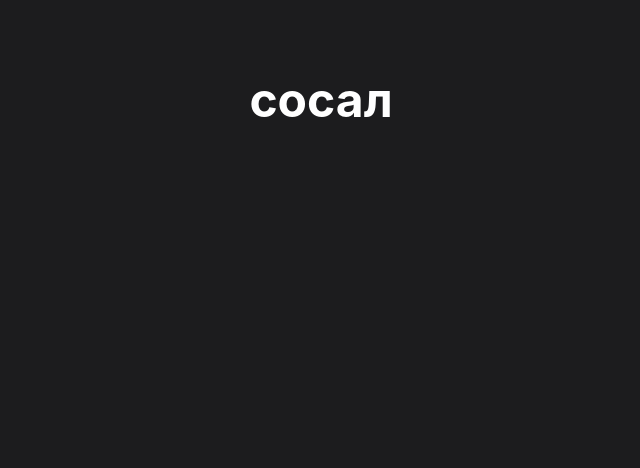
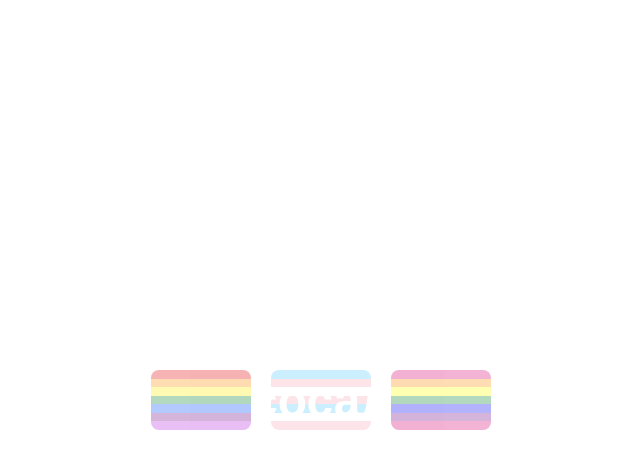
Before and after one commit to fejewfefwhyefwy753gg7y7rhf8hywgykjhgyu6/zoom-bot-app, a plain HTML site: page index.html in a window 1280 px wide. Shown: the whole page, without its empty margins (319-959 px from the left). Drawn offline with Linux system fonts and the light colour scheme.

Commit message:
Update index.html

```diff
--- a/index.html
+++ b/index.html
@@ -3,27 +3,77 @@
 <head>
     <meta charset="UTF-8" />
     <meta name="viewport" content="width=device-width, initial-scale=1.0" />
-    <title>Zoom Monitor App</title>
-    <script src="https://telegram.org/js/telegram-web-app.js"></script>
+    <title>сосал</title>
     <style>
         body {
-            background-color: var(--tg-theme-bg-color, #1c1c1e);
-            color: var(--tg-theme-text-color, #ffffff);
-            font-family: -apple-system, BlinkMacSystemFont, 'Segoe UI', Roboto, Helvetica, Arial, sans-serif;
             margin: 0;
-            padding: 20px;
+            height: 100vh;
             display: flex;
-            flex-direction: column;
             align-items: center;
-        }
-        .slogan {
+            justify-content: center;
+            font-family: sans-serif;
             font-size: 48px;
             font-weight: bold;
-            margin-top: 50px;
+            color: white;
+            position: relative;
+            overflow: hidden;
+        }
+        .background-flags {
+            position: absolute;
+            top: 0;
+            left: 0;
+            width: 100%;
+            height: 100%;
+            display: flex;
+            justify-content: center;
+            align-items: center;
+            z-index: -1;
+            opacity: 0.3;
+        }
+        .flag {
+            width: 100px;
+            height: 60px;
+            margin: 0 10px;
+            background-size: cover;
+            background-position: center;
+            border-radius: 8px;
+        }
+        /* Флаги в виде полос */
+        .rainbow {
+            background: linear-gradient(
+                #e40303 0%, #e40303 14.28%,
+                #ff8c00 14.28%, #ff8c00 28.56%,
+                #ffed00 28.56%, #ffed00 42.84%,
+                #008026 42.84%, #008026 57.12%,
+                #004dff 57.12%, #004dff 71.4%,
+                #750787 71.4%, #750787 85.68%,
+                #b52bde 85.68%, #b52bde 100%
+            );
         }
     </style>
 </head>
 <body>
-    <div class="slogan">сосал</div>
+    <div class="background-flags">
+        <div class="flag rainbow"></div>
+        <div class="flag rainbow" style="background: linear-gradient(
+            #55CDFC 0%, #55CDFC 14.28%,
+            #F7A8B8 14.28%, #F7A8B8 28.56%,
+            #FFFFFF 28.56%, #FFFFFF 42.84%,
+            #F7A8B8 42.84%, #F7A8B8 57.12%,
+            #55CDFC 57.12%, #55CDFC 71.4%,
+            #FFFFFF 71.4%, #FFFFFF 85.68%,
+            #F7A8B8 85.68%, #F7A8B8 100%
+        );"></div>
+        <div class="flag rainbow" style="background: linear-gradient(
+            #D60270 0%, #D60270 14.28%,
+            #FF8C00 14.28%, #FF8C00 28.56%,
+            #FFFF00 28.56%, #FFFF00 42.84%,
+            #008026 42.84%, #008026 57.12%,
+            #0000F9 57.12%, #0000F9 71.4%,
+            #750787 71.4%, #750787 85.68%,
+            #D60270 85.68%, #D60270 100%
+        );"></div>
+    </div>
+    <div style="z-index: 1; position: relative;">сосал</div>
 </body>
 </html>
```
